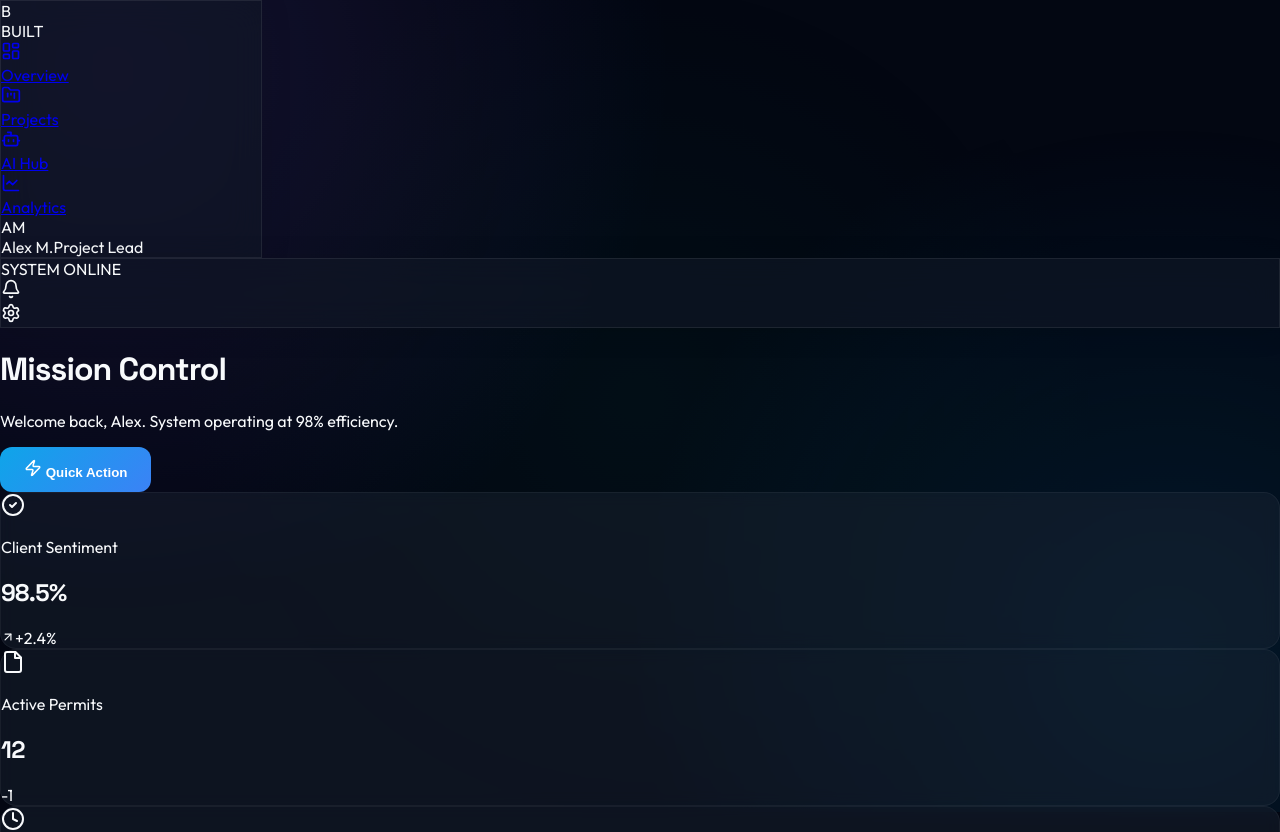
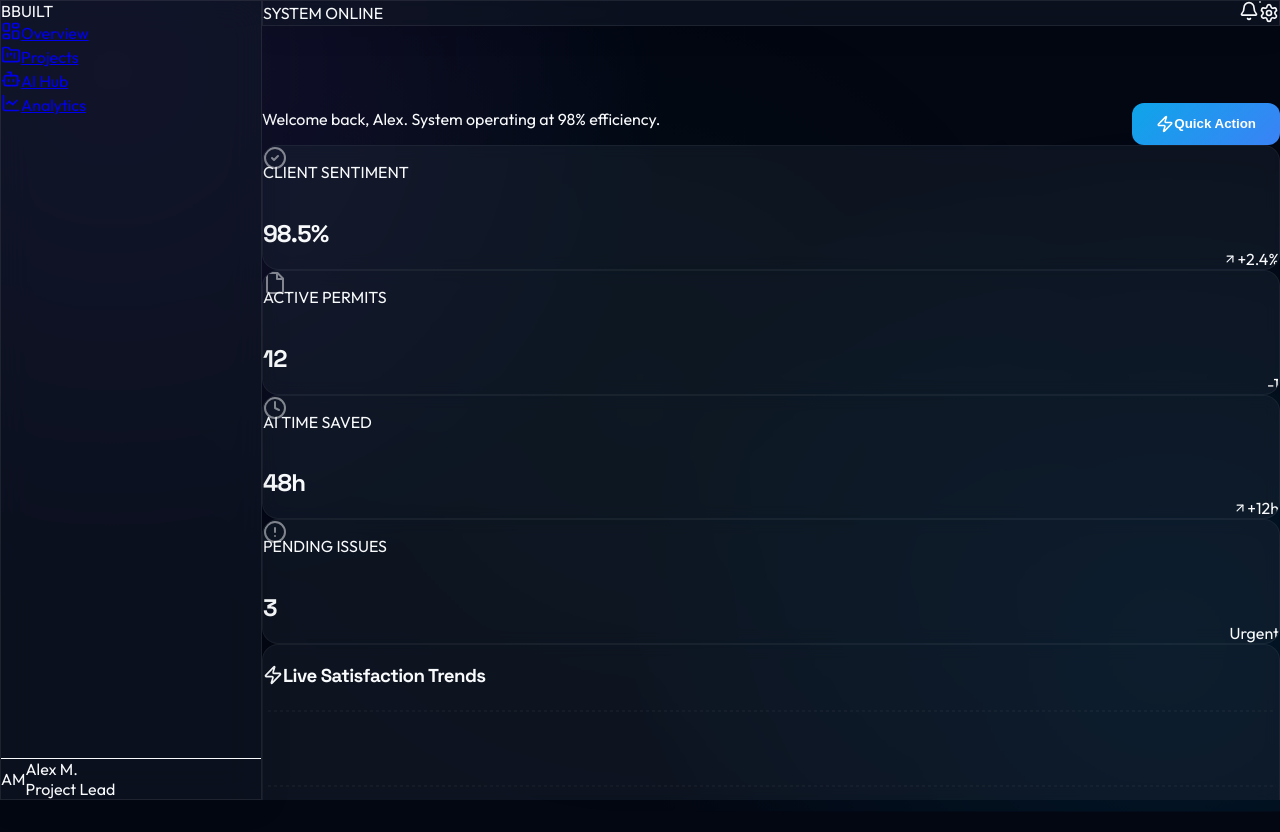
Before and after one commit to JaiveerM10/proj-built, a React (Vite) app: page / in a window 1280 px wide. Shown: the top 832 px of the page. After the commit the page ends 800 px from the top, so only its background shows below. Built offline with nearby package versions, Linux system fonts and the light colour scheme.

Commit message:
Fix UI styles and install Tailwind

```diff
--- a/package.json
+++ b/package.json
@@ -22,10 +22,13 @@
     "@types/react": "^19.2.5",
     "@types/react-dom": "^19.2.3",
     "@vitejs/plugin-react": "^5.1.1",
+    "autoprefixer": "^10.4.24",
     "eslint": "^9.39.1",
     "eslint-plugin-react-hooks": "^7.0.1",
     "eslint-plugin-react-refresh": "^0.4.24",
     "globals": "^16.5.0",
+    "postcss": "^8.5.6",
+    "tailwindcss": "^4.1.18",
     "vite": "^7.2.4"
   }
 }
--- /dev/null
+++ b/postcss.config.js
@@ -0,0 +1,6 @@
+export default {
+    plugins: {
+        tailwindcss: {},
+        autoprefixer: {},
+    },
+}
--- a/src/index.css
+++ b/src/index.css
@@ -1,4 +1,9 @@
 @import url('https://fonts.googleapis.com/css2?family=Outfit:wght@300;400;500;600;700&family=Space+Grotesk:wght@300;400;500;600;700&display=swap');
+
+@tailwind base;
+@tailwind components;
+@tailwind utilities;
+
 
 :root {
   --bg-dark: #030712;
--- a/src/pages/Dashboard.jsx
+++ b/src/pages/Dashboard.jsx
@@ -87,24 +87,35 @@ const Dashboard = () => {
     );
 };
 
-const KPICard = ({ title, value, trend, icon, color }) => (
+const KPICard = ({ title, value, trend, icon, color }) => {
+    const colorMap = {
+        green: 'bg-green-500/10 text-green-400',
+        blue: 'bg-blue-500/10 text-blue-400',
+        purple: 'bg-purple-500/10 text-purple-400',
+        red: 'bg-red-500/10 text-red-400',
+    };
+
+    const trendColor = trend.includes('-') || trend === 'Urgent' ? 'text-red-400' : 'text-green-400';
+
+    return (
         <motion.div
             whileHover={{ y: -5 }}
             className="glass-card p-6 relative overflow-hidden group"
         >
-        <div className={`absolute top-0 right-0 p-4 opacity-50 group-hover:opacity-100 transition-opacity bg-${color}-500/10 rounded-bl-2xl`}>
+            <div className={`absolute top-0 right-0 p-4 opacity-50 group-hover:opacity-100 transition-opacity rounded-bl-2xl ${colorMap[color]}`}>
                 {icon}
             </div>
             <p className="text-slate-400 text-sm font-medium uppercase tracking-wider">{title}</p>
             <div className="mt-4 flex items-end justify-between">
                 <h2 className="text-3xl font-bold text-white">{value}</h2>
-            <span className={`text-sm font-medium ${trend.includes('-') || trend === 'Urgent' ? 'text-red-400' : 'text-green-400'} flex items-center`}>
+                <span className={`text-sm font-medium ${trendColor} flex items-center`}>
                     {trend.includes('+') && <ArrowUpRight size={14} className="mr-1" />}
                     {trend}
                 </span>
             </div>
         </motion.div>
     );
+};
 
 const LogItem = ({ time, text, type }) => {
     const colors = {
--- /dev/null
+++ b/tailwind.config.js
@@ -0,0 +1,20 @@
+/** @type {import('tailwindcss').Config} */
+export default {
+    content: [
+        "./index.html",
+        "./src/**/*.{js,ts,jsx,tsx}",
+    ],
+    theme: {
+        extend: {
+            colors: {
+                'bg-dark': '#030712',
+                'bg-panel': 'rgba(17, 24, 39, 0.6)',
+            },
+            fontFamily: {
+                sans: ['Outfit', 'sans-serif'],
+                display: ['Space Grotesk', 'sans-serif'],
+            }
+        },
+    },
+    plugins: [],
+}
```
Also changed, not shown: 1 other file (tests, documents, lock files or other folders). Lines whose indentation alone changed are shown as unchanged.
